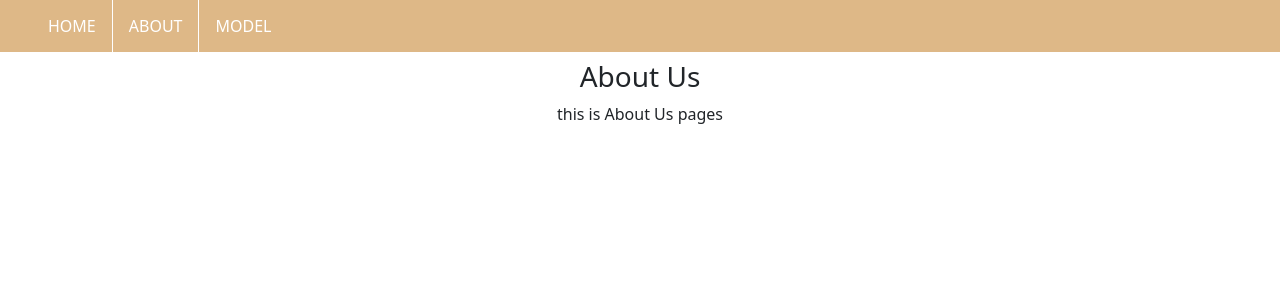
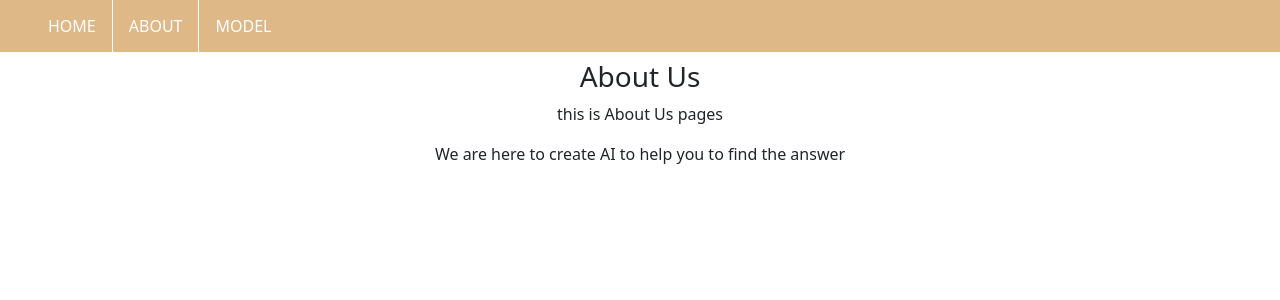
Before and after one commit to yuanyuanP/261361-Project-Software-Engineering, a Node server app: page /about in a window 1280 px wide. Shown: the top 300 px of the page. Run offline with Node 20, Linux system fonts and the light colour scheme.

Commit message:
Update about pages

```diff
--- a/views/pages/about.ejs
+++ b/views/pages/about.ejs
@@ -26,7 +26,7 @@
         <h3 class="text-center">About Us</h3>
 
         <p class="text-center">this is About Us pages</p>
-
+        <p class="text-center">We are here to create AI to help you to find the answer</p>
 
     </div>
 
```
